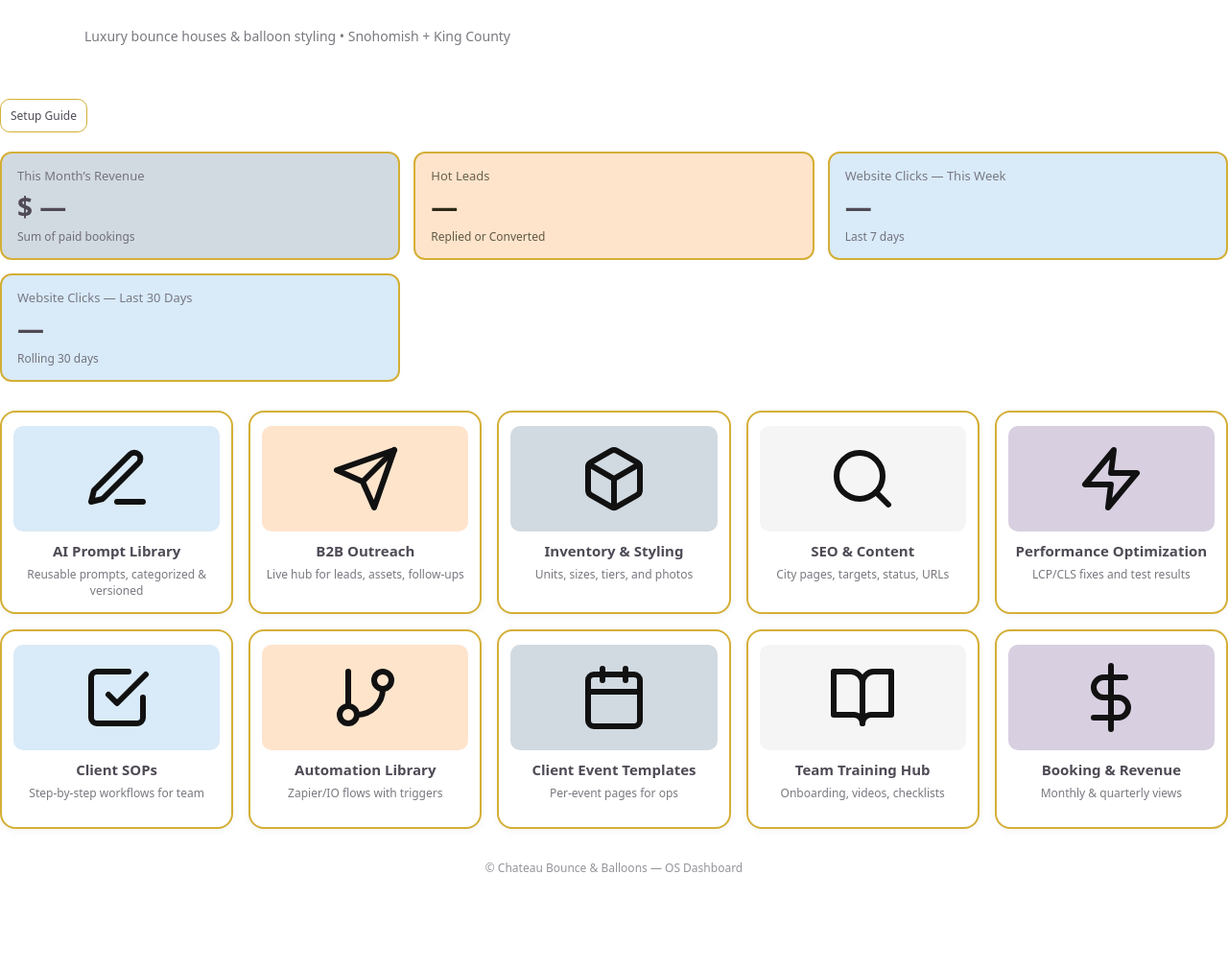
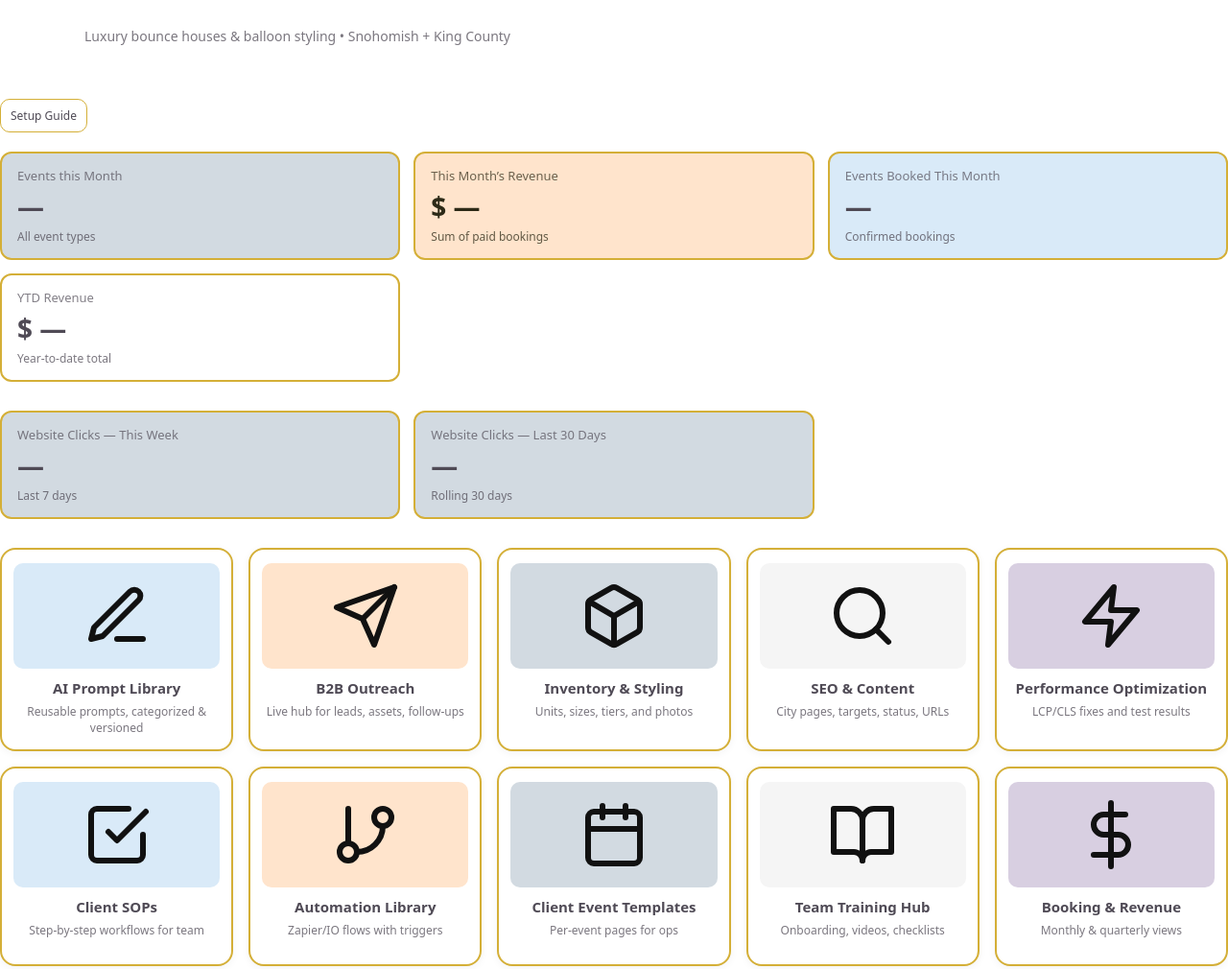
Before and after one commit to Inter-Rest/cb-notion-dashboard, a plain HTML site: page index.html in a window 1280 px wide. Shown: the top 1010 px of the page at 96% size. Before the commit the page ends 921 px from the top, so only its background shows below. Drawn offline with nearby package versions, Linux system fonts and the light colour scheme; a web font is replaced by a local one.

Commit message:
Update index.html

```diff
--- a/index.html
+++ b/index.html
@@ -20,27 +20,42 @@
       </div>
     </div>
 
-    <!-- Quick Metrics -->
+    <!-- Key Metrics Row -->
 <div class="metrics">
-  <div class="metric blue" id="metric-revenue" title="Click to open filtered Notion view">
+  <div class="metric blue" id="metric-events-this-month" title="Click to open Notion view">
+    <div class="label">Events this Month</div>
+    <div class="value">—</div>
+    <div class="small">All event types</div>
+  </div>
+
+  <div class="metric gold" id="metric-revenue-this-month" title="Click to open Notion view">
     <div class="label">This Month’s Revenue</div>
     <div class="value">$ —</div>
     <div class="small">Sum of paid bookings</div>
   </div>
 
-  <div class="metric gold" id="metric-hotleads" title="Click to open filtered Notion view">
-    <div class="label">Hot Leads</div>
+  <div class="metric light-blue" id="metric-events-booked-this-month" title="Click to open Notion view">
+    <div class="label">Events Booked This Month</div>
     <div class="value">—</div>
-    <div class="small">Replied or Converted</div>
+    <div class="small">Confirmed bookings</div>
   </div>
 
-  <div class="metric light-blue" id="metric-clicks-7d" title="Click to open GA4/Notion detail">
+  <div class="metric gray" id="metric-ytd-revenue" title="Click to open Notion view">
+    <div class="label">YTD Revenue</div>
+    <div class="value">$ —</div>
+    <div class="small">Year-to-date total</div>
+  </div>
+</div>
+
+<!-- Website Clicks Row -->
+<div class="metrics">
+  <div class="metric blue" id="metric-clicks-7d" title="Click to open GA4/Notion detail">
     <div class="label">Website Clicks — This Week</div>
     <div class="value">—</div>
     <div class="small">Last 7 days</div>
   </div>
 
-  <div class="metric light-blue" id="metric-clicks-30d" title="Click to open GA4/Notion detail">
+  <div class="metric blue" id="metric-clicks-30d" title="Click to open GA4/Notion detail">
     <div class="label">Website Clicks — Last 30 Days</div>
     <div class="value">—</div>
     <div class="small">Rolling 30 days</div>
```
